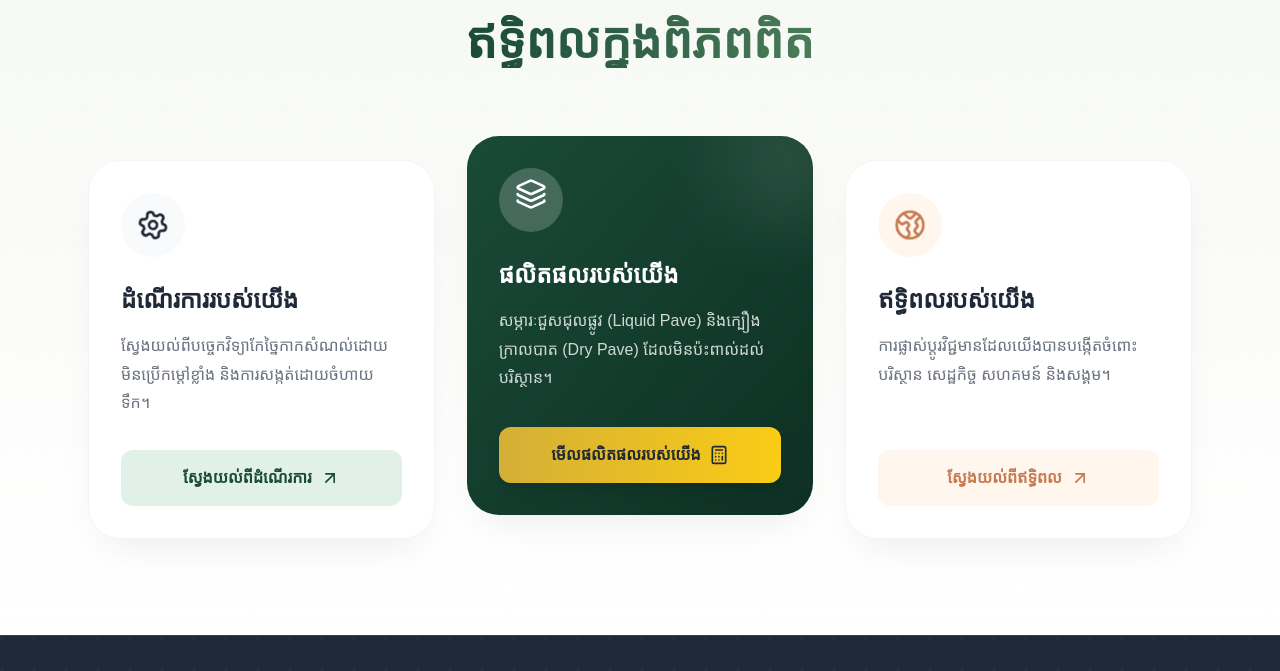
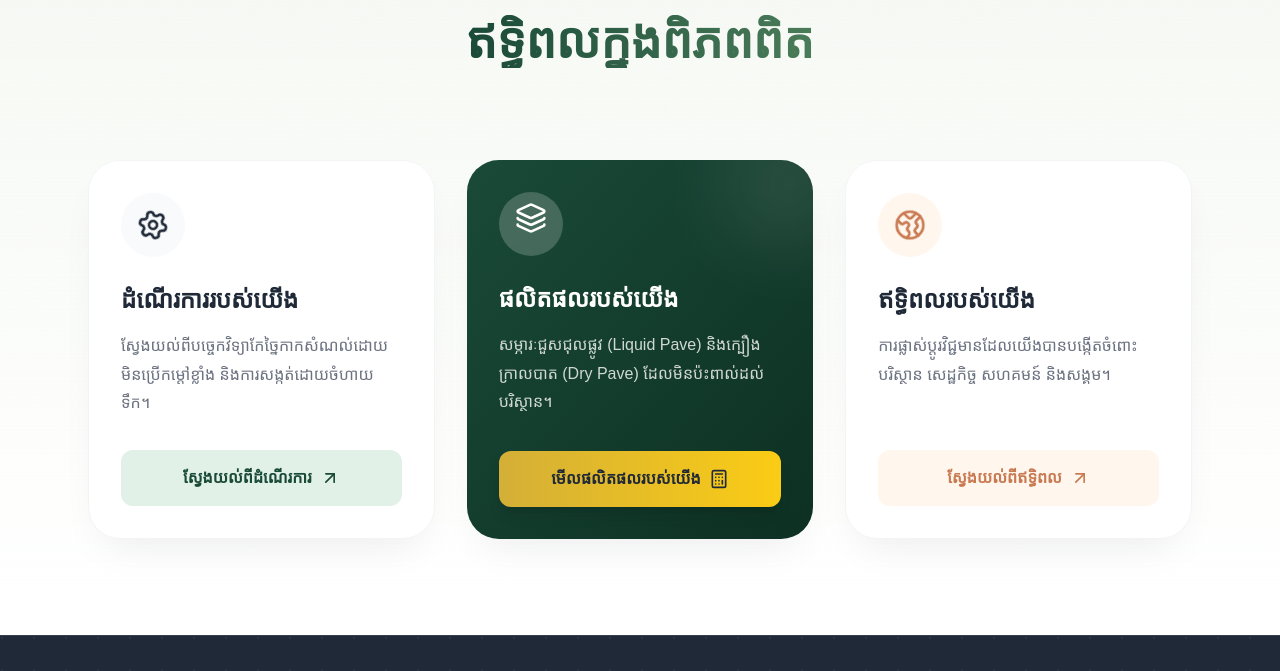
Before and after one commit to SazukiYokie/Ecobond, a plain HTML site: page index.html in a window 1280 px wide. Shown: the part 1820-2491 px from the top of the page. Drawn offline with nearby package versions, Linux system fonts and the light colour scheme; a web font is replaced by a local one.

Commit message:
Update index.html

```diff
--- a/index.html
+++ b/index.html
@@ -269,7 +269,7 @@
                 </div>
 
                 <!-- Our Products Card -->
-                <div class="bg-gradient-to-br from-eco-forest to-[#0d3023] rounded-[2rem] p-8 shadow-premium flex flex-col h-full transform transition-all duration-500 group hover:shadow-glow-green hover:-translate-y-3 lg:-translate-y-6 lg:hover:-translate-y-9 relative overflow-hidden">
+                <div class="bg-gradient-to-br from-eco-forest to-[#0d3023] rounded-[2rem] p-8 shadow-premium flex flex-col h-full transform transition-all duration-500 group hover:shadow-glow-green hover:-translate-y-3 relative overflow-hidden">
                     <div class="absolute top-0 right-0 w-32 h-32 bg-white/10 rounded-full blur-2xl -mr-10 -mt-10 transition-transform duration-700 group-hover:scale-150"></div>
                     <div class="w-16 h-16 rounded-full bg-white/20 flex items-center justify-center mb-6 backdrop-blur-sm transition-colors duration-500 group-hover:bg-eco-gold">
                         <i data-lucide="layers" class="w-8 h-8 text-white animate-float"></i>
```
